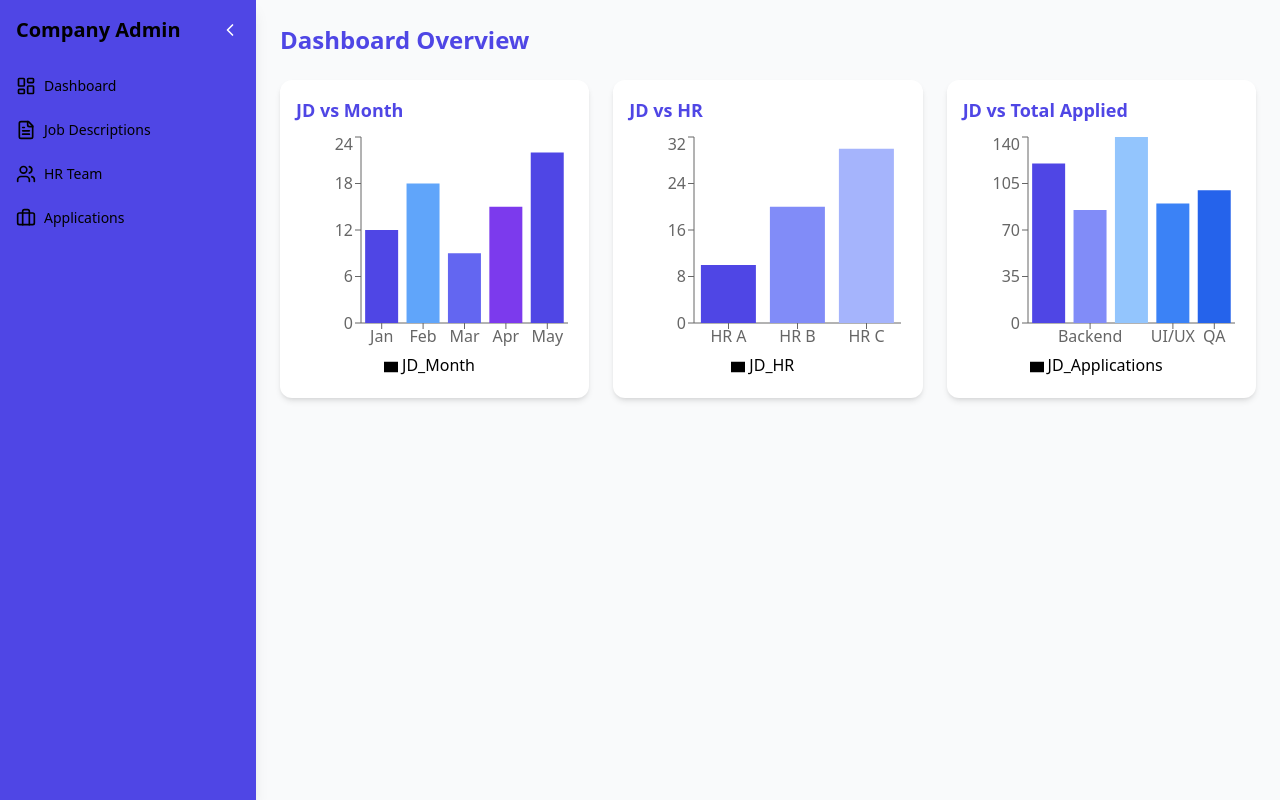
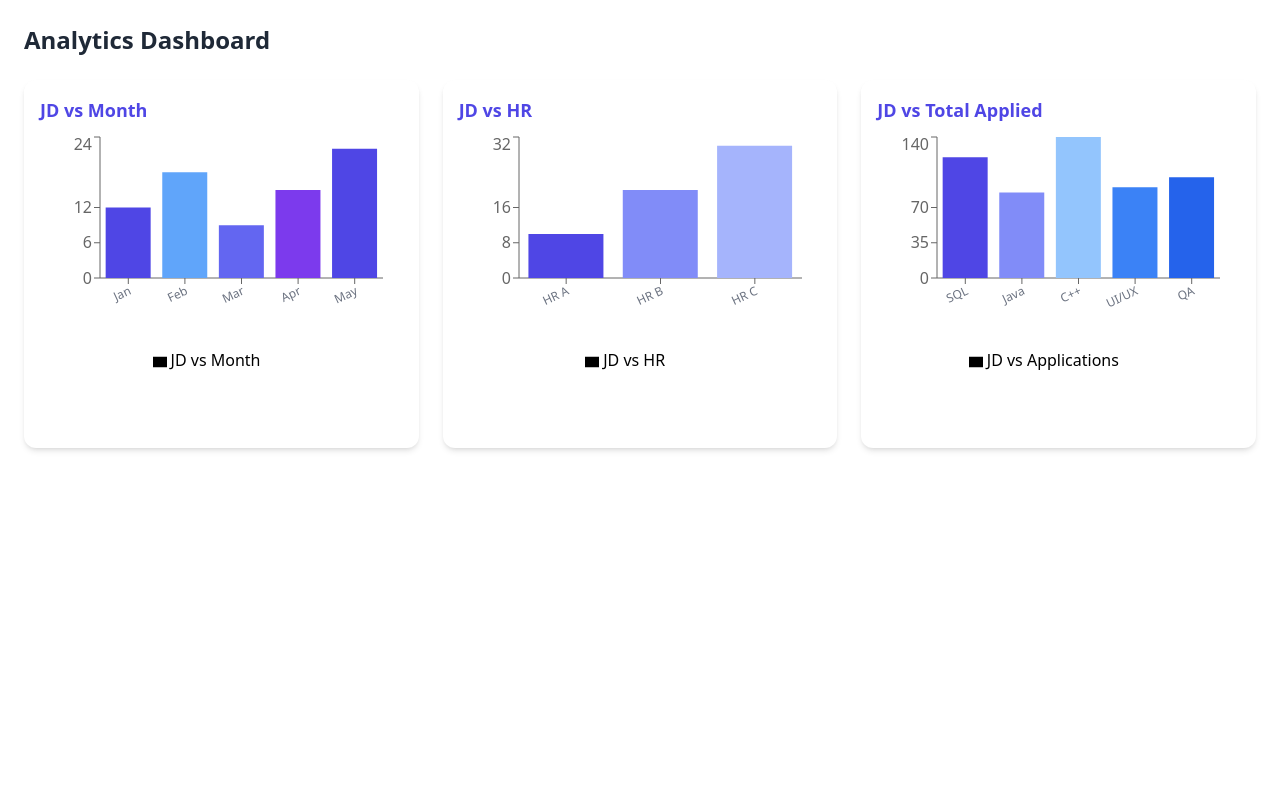
Before and after one commit to roshanjitglobal/Rms, a React (Vite) app: page /companydashboard in a window 1280 px wide. Built offline with nearby package versions, Linux system fonts and the light colour scheme.

Commit message:
somechanges in Profile hr list R

```diff
--- a/src/App.jsx
+++ b/src/App.jsx
@@ -16,11 +16,11 @@ import HRDashboard from './pages/hr/Dashboard.jsx';
 import CandidateHomePage from './pages/Candidate/Dashbord.jsx';
 import CandidateProfile from './pages/Candidate/profileBuilder.jsx';
 import Profile from './pages/companyAdmin/companyProfile.jsx';
-import CompanyAdminDashboard from './pages/hr/ShortlistProceed.jsx';
+// import CompanyAdminDashboard from './pages/hr/ShortlistProceed.jsx';
 import CandidateSidebar from './pages/Candidate/ApplyToJob.jsx';
 import HRProfilePage from './pages/hr/hrprofile.jsx';
 import HRList from './pages/companyAdmin/HR/HRList.jsx';
-
+import CompanyAdminDashboard from './pages/companyAdmin/HR/Home.jsx';
 
 
 function App() {
@@ -50,6 +50,7 @@ function App() {
         <Route path="/hrlist" element={<HRList />} />
         <Route path="/hrprofile" element={<HRProfilePage />} />
         <Route path="/hrprofile/:hrId" element={<HRProfilePage />} />
+        {/* <Route path="/hrdashboard" element={<HRDashboard />} /> */}
 
         {/* Removed routes for Header, Footer, and CandidateBox. Use them only inside page components. */}
          {/* Catch-all route for 404 Not Found */}
--- a/src/pages/companyAdmin/HR/HRList.jsx
+++ b/src/pages/companyAdmin/HR/HRList.jsx
@@ -22,7 +22,7 @@ const hrList = [
           salaryRange: "₹10,00,000 - ₹16,00,000",
           experienceRequired: "3-5 years",
           numberOfApplicants: 25,
-          attachments: ["JobDescription.pdf"],
+          // attachments: ["JobDescription.pdf"],
         },
       },
       {
--- /dev/null
+++ b/src/pages/companyAdmin/HR/Home.jsx
@@ -0,0 +1,113 @@
+import React from 'react';
+import { useLocation } from 'react-router-dom';
+import { Layout, Users as UsersIcon, FileText as FileTextIcon, Bell, User } from 'react-feather';
+import {
+  BarChart,
+  Bar,
+  XAxis,
+  YAxis,
+  Tooltip,
+  ResponsiveContainer,
+  Legend,
+  Cell,
+} from 'recharts';
+
+const jdMonthData = [
+  { name: 'Jan', 'JD vs Month': 12 },
+  { name: 'Feb', 'JD vs Month': 18 },
+  { name: 'Mar', 'JD vs Month': 9 },
+  { name: 'Apr', 'JD vs Month': 15 },
+  { name: 'May', 'JD vs Month': 22 },
+];
+
+const jdHRData = [
+  { name: 'HR A', 'JD vs HR': 10 },
+  { name: 'HR B', 'JD vs HR': 20 },
+  { name: 'HR C', 'JD vs HR': 30 },
+];
+
+const jdAppliedData = [
+  { name: 'SQL', 'JD vs Applications': 120 },
+  { name: 'Java', 'JD vs Applications': 85 },
+  { name: 'C++', 'JD vs Applications': 140 },
+  { name: 'UI/UX', 'JD vs Applications': 90 },
+  { name: 'QA', 'JD vs Applications': 100 },
+];
+
+const COLORS = ['#4f46e5', '#6366f1', '#a5b4fc'];
+
+const JDBarChart = ({ title, data, dataKey, barColors }) => (
+  <div className="bg-white rounded-xl p-4 shadow-md">
+    <h3 className="text-lg font-semibold text-[#4f46e5] mb-2">{title}</h3>
+    <div className="w-full h-[300px]">
+      <ResponsiveContainer width="100%" height="100%">
+        <BarChart
+          data={data}
+          margin={{
+            top: 5,
+            right: 20,
+            left: 0,
+            bottom: 60, // Increased bottom margin for X-axis labels
+          }}
+        >
+          <XAxis
+            dataKey="name"
+            angle={-25}
+            textAnchor="end"
+            height={70}
+            tick={{
+              fontSize: 12,
+              fill: '#6b7280',
+            }}
+          />
+          <YAxis />
+          <Tooltip />
+          <Legend />
+          <Bar dataKey={dataKey}>
+            {data.map((entry, index) => (
+              <Cell key={`cell-${index}`} fill={barColors[index % barColors.length]} />
+            ))}
+          </Bar>
+        </BarChart>
+      </ResponsiveContainer>
+    </div>
+  </div>
+);
+
+const CompanyAdminDashboard = () => {
+  const location = useLocation();
+
+  return (
+    <div className="flex-1 overflow-auto transition-all duration-300 ease-in-out">
+      <div className="p-4 lg:p-6">
+        <div className="mb-6">
+          <h1 className="text-2xl font-bold text-gray-800"> Analytics Dashboard</h1>
+        </div>
+
+        {/* Dashboard Content */}
+        <div className="grid grid-cols-1 md:grid-cols-2 lg:grid-cols-3 gap-6">
+          <JDBarChart
+            title="JD vs Month"
+            data={jdMonthData}
+            dataKey="JD vs Month"
+            barColors={['#4f46e5', '#60a5fa', '#6366f1', '#7c3aed']}
+          />
+          <JDBarChart
+            title="JD vs HR"
+            data={jdHRData}
+            dataKey="JD vs HR"
+            barColors={['#4f46e5', '#818cf8', '#a5b4fc']}
+          />
+          <JDBarChart
+            title="JD vs Total Applied"
+            data={jdAppliedData}
+            dataKey="JD vs Applications"
+            barColors={['#4f46e5', '#818cf8', '#93c5fd', '#3b82f6', '#2563eb']}
+          />
+        </div>
+      </div>
+    </div>
+  );
+};
+
+export default CompanyAdminDashboard;
```
